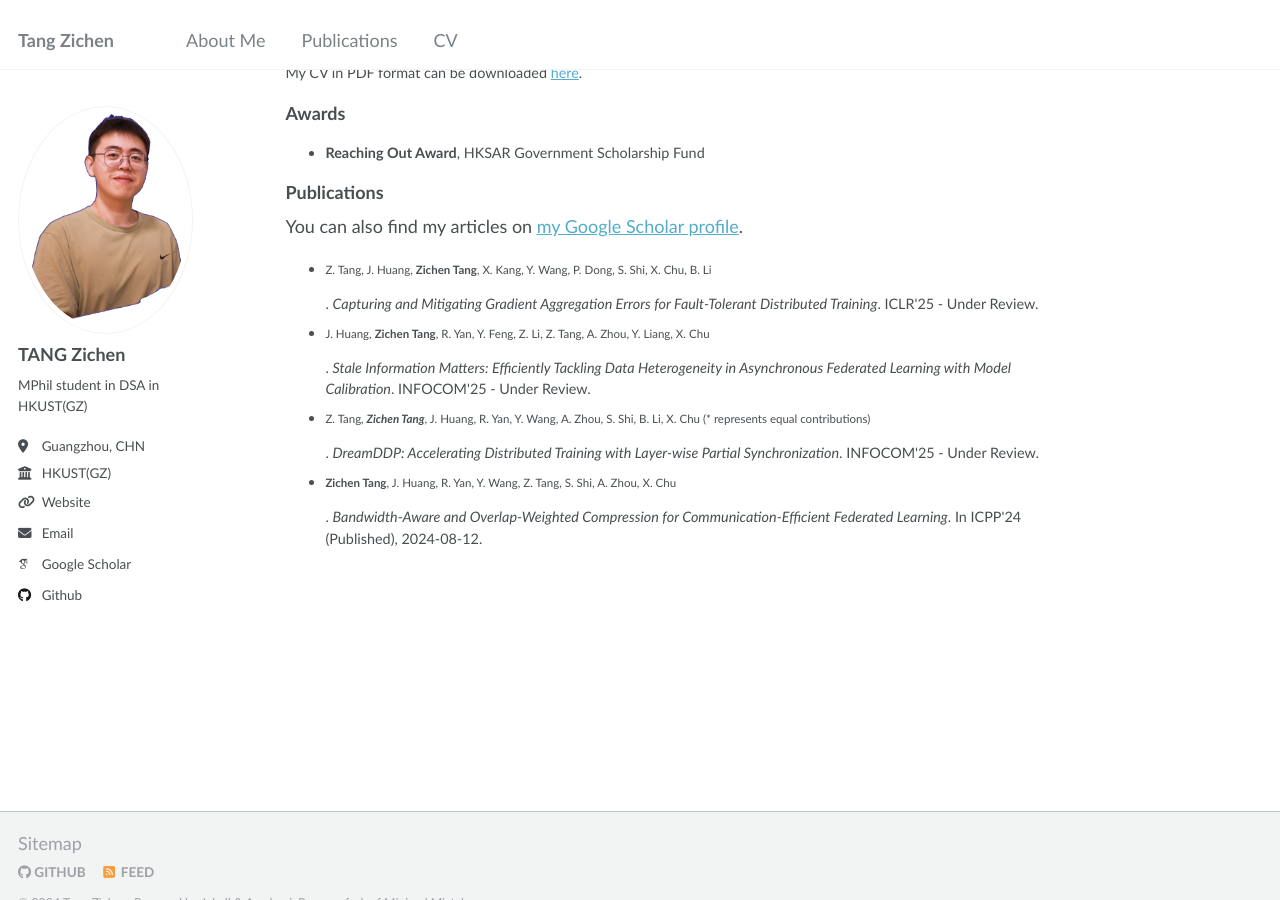
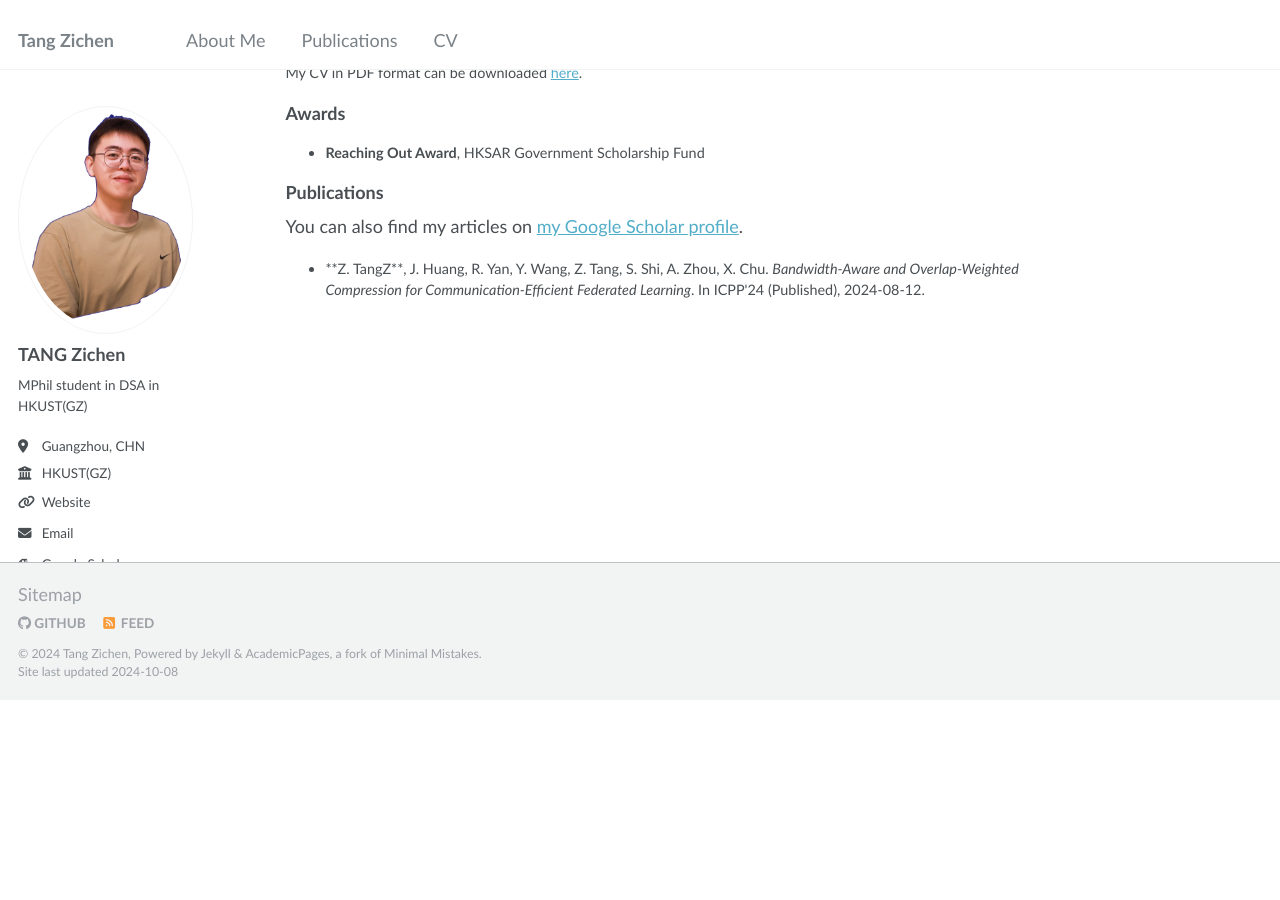
Before and after one commit to trl730109/trl730109.github.io, a Jekyll site: the page built from _pages/about.md, in a window 1280 px wide and 900 px high, scrolled down 591 px. Built offline with Jekyll 4.4.1, drawn with Linux system fonts in a browser that asks for light colours; some web fonts are replaced; after the commit the page ends 1291 px from its top, so only the background shows below that.

Commit message:
Update about.md

```diff
--- a/_pages/about.md
+++ b/_pages/about.md
@@ -32,15 +32,9 @@ My CV in PDF format can be downloaded [here](/files/CV_PhD_TANG_Zichen.pdf).
 {% endif %}
 
 <ul>
-  {% for post in site.publications reversed %}
-    <li>
-      {{ post.authors | replace: "Zichen Tang", "**Zichen Tang**" | markdownify }}.
-      <em>{{ post.title }}</em>.
-      {% if post.status == "Published" %}
-        In {{ post.venue }} ({{ post.status }}), {{ post.date | date: "%Y-%m-%d" }}.
-      {% else %}
-        {{ post.venue }} - {{ post.status }}.
-      {% endif %}
-    </li>
-  {% endfor %}
+  <li>
+    **Z. TangZ**, J. Huang, R. Yan, Y. Wang, Z. Tang, S. Shi, A. Zhou, X. Chu.
+    <em>Bandwidth-Aware and Overlap-Weighted Compression for Communication-Efficient Federated Learning</em>.
+    In ICPP'24 (Published), 2024-08-12.
+  </li>
 </ul>
```
